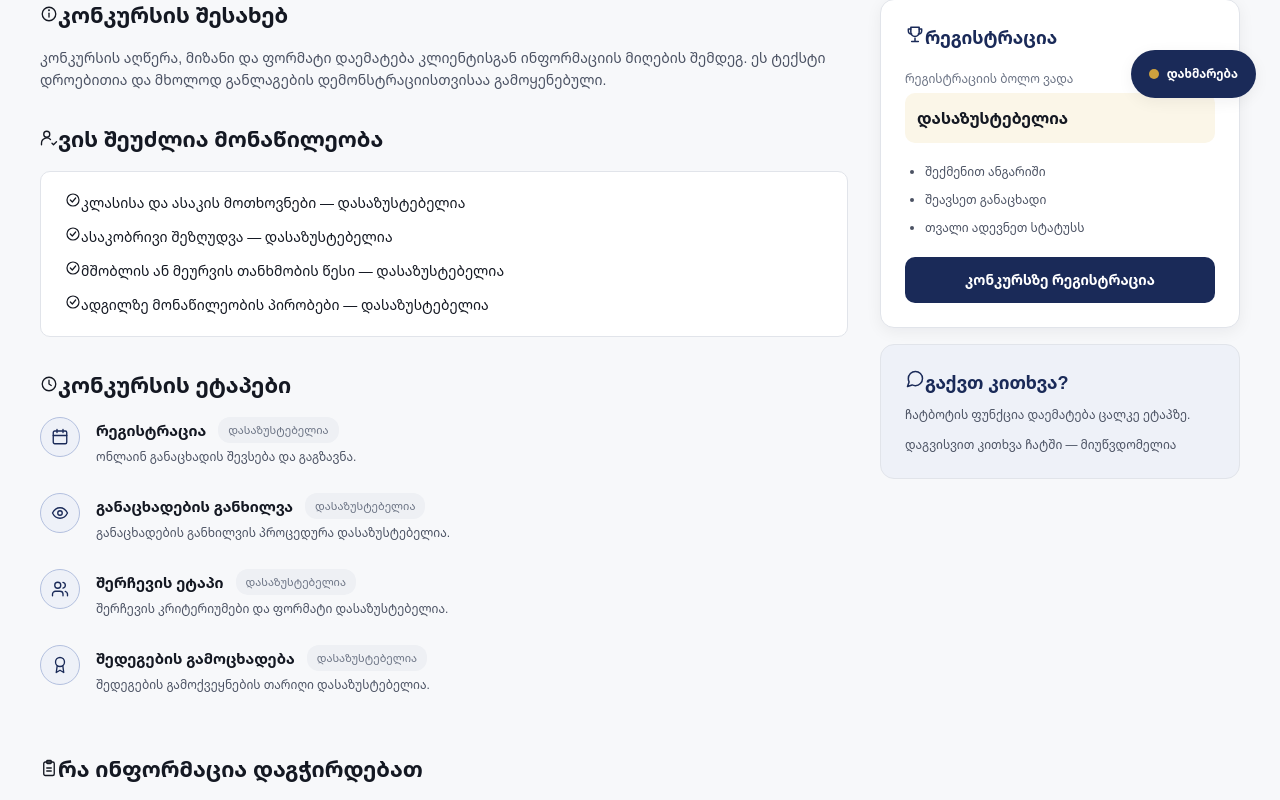
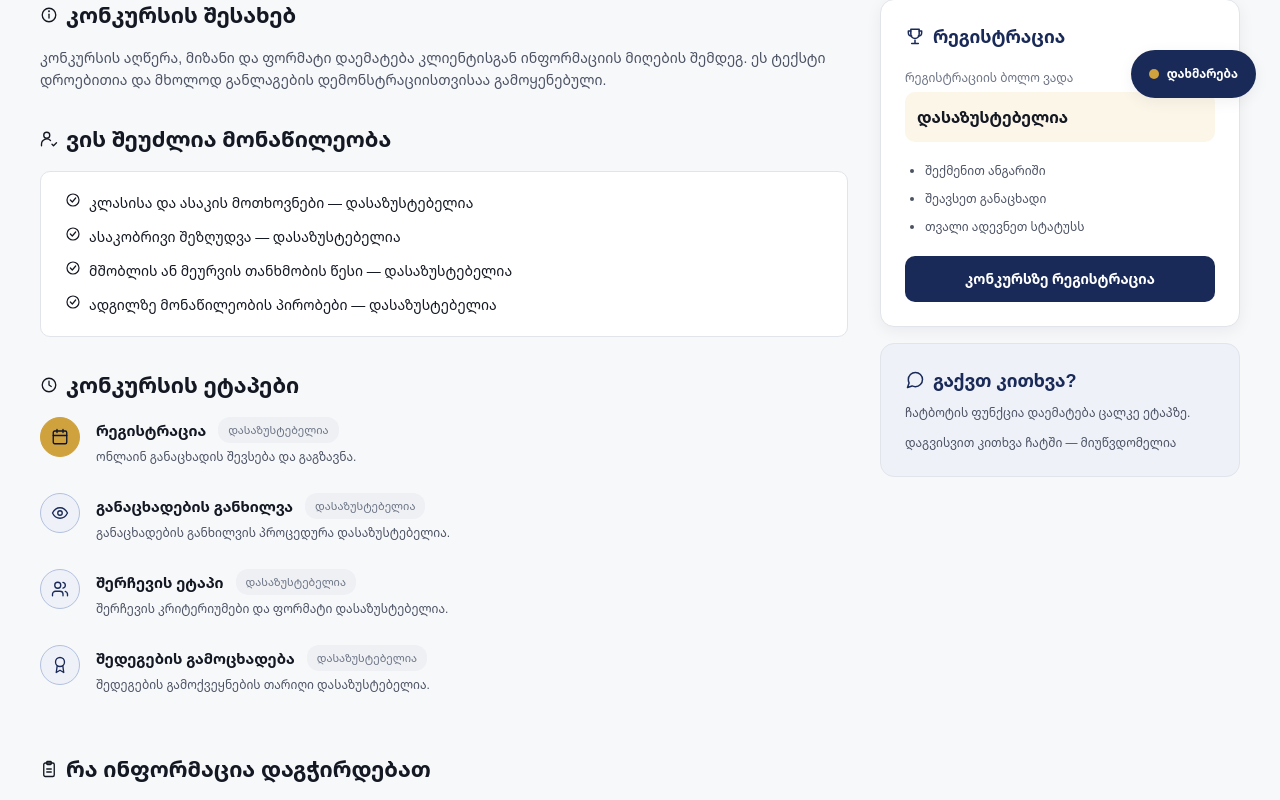
Before and after one commit to teklaGogua/Youth-Leaders-Academy, a React (Vite) app: page /competition in a window 1280 px wide. Shown: the part 678-1478 px from the top of the page. Built offline with nearby package versions, Linux system fonts and the light colour scheme.

Commit message:
style: match Figma outline icon treatments

```diff
--- a/src/pages/PublicPages.module.scss
+++ b/src/pages/PublicPages.module.scss
@@ -41,6 +41,9 @@
 }
 
 .sectionHeading {
+  display: flex;
+  align-items: center;
+  gap: 8px;
   margin: 0;
   color: var(--color-text-primary);
   font-size: 22px;
@@ -93,6 +96,8 @@
 .statusChip {
   display: inline-flex;
   min-height: 28px;
+  align-items: center;
+  gap: 6px;
   align-items: center;
   padding: 5px 12px;
   border-radius: 16px;
@@ -269,6 +274,9 @@
 }
 
 .requirementList li {
+  display: flex;
+  align-items: flex-start;
+  gap: 8px;
   color: var(--color-text-primary);
   font-size: 14px;
   line-height: 22px;
@@ -298,8 +306,12 @@
   border-radius: 50%;
   background: var(--color-navy-50);
   color: var(--color-navy-700);
-  font-size: 14px;
-  font-weight: 600;
+}
+
+.timeline li:first-child .timelineNumber {
+  border-color: var(--color-gold-400);
+  background: var(--color-gold-400);
+  color: var(--color-navy-900);
 }
 
 .timelineTitle {
@@ -349,8 +361,8 @@
 }
 
 .requiredCard > span {
+  display: inline-flex;
   color: var(--color-navy-700);
-  font-size: 20px;
 }
 
 .requiredCard h3 {
@@ -434,6 +446,9 @@
 
 .registrationCard h2,
 .chatCard h2 {
+  display: flex;
+  align-items: center;
+  gap: 8px;
   margin: 0;
   color: var(--color-navy-700);
   font-size: 18px;
```
